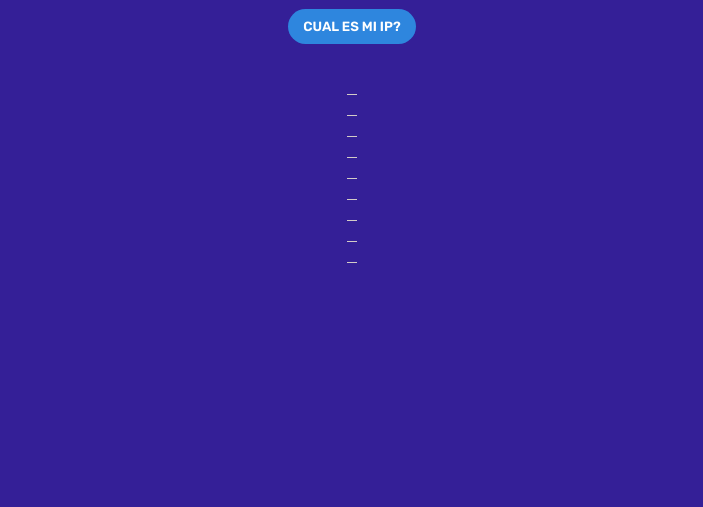
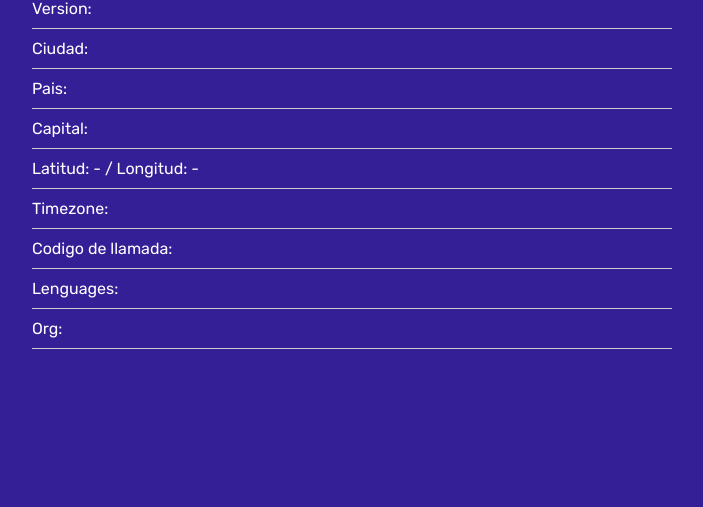
Before and after one commit to doblezz/Api-IP-adress, a plain HTML site: page index.html in a window 1280 px wide. Shown: the part 293-800 px from the top of the page, without its empty margins (288-991 px from the left). Drawn offline with nearby package versions, Linux system fonts and the light colour scheme.

Commit message:
version 1.0.0

```diff
--- a/css/style.css
+++ b/css/style.css
@@ -51,7 +51,6 @@ body{
 .container-adress{
     width: 100%;
     display: flex;
-    justify-content: end;
     align-items: center;
     flex-direction: column;
     margin-top: 30px;
@@ -60,6 +59,7 @@ body{
 
 .container-adress *{
     margin: auto;
+    width: 100%;
     padding: 10px 10px 10px 0;
     border-bottom: 1px solid #D3CBC7;
 }
--- a/index.html
+++ b/index.html
@@ -13,15 +13,15 @@
         <button id="search">Cual es mi Ip?</button>
 
         <div class="container-adress">
-            <div class="version"></div>
-            <div class="city"></div>
-            <div class="region_code"></div>
-            <div class="capital"></div>
-            <div class="location_"></div>
-            <div class="timezone"></div>
-            <div class="country_call"></div>
-            <div class="lenguages"></div>
-            <div class="org"></div>
+            <div class="version">Version:</div>
+            <div class="city">Ciudad:</div>
+            <div class="region_code">Pais:</div>
+            <div class="capital">Capital:</div>
+            <div class="location_">Latitud: - / Longitud: -</div>
+            <div class="timezone">Timezone:</div>
+            <div class="country_call">Codigo de llamada: </div>
+            <div class="lenguages">Lenguages: </div>
+            <div class="org">Org:</div>
         </div>
     </div>
 
--- a/js/app.js
+++ b/js/app.js
@@ -26,6 +26,10 @@ btnSearchIp.addEventListener('click', () => {
             lenguages.textContent = `Lenguages: ${datos.languages}`;
             org.textContent = `Org: ${datos.org}`;
 
+            // detectar navegadir
+            const browser = navigator.userAgent;
+            console.log(browser)
+
 
         }
     });
```
